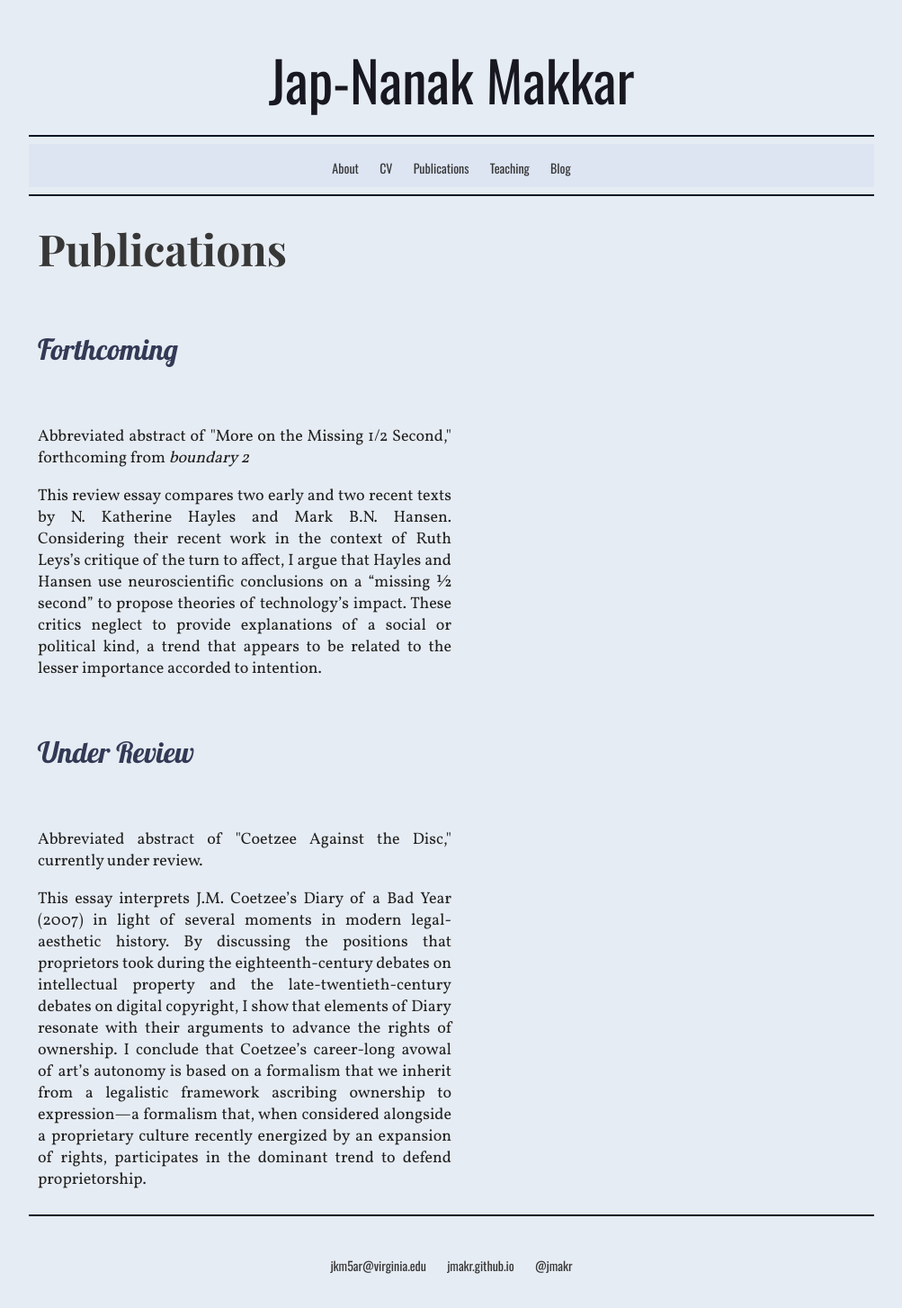
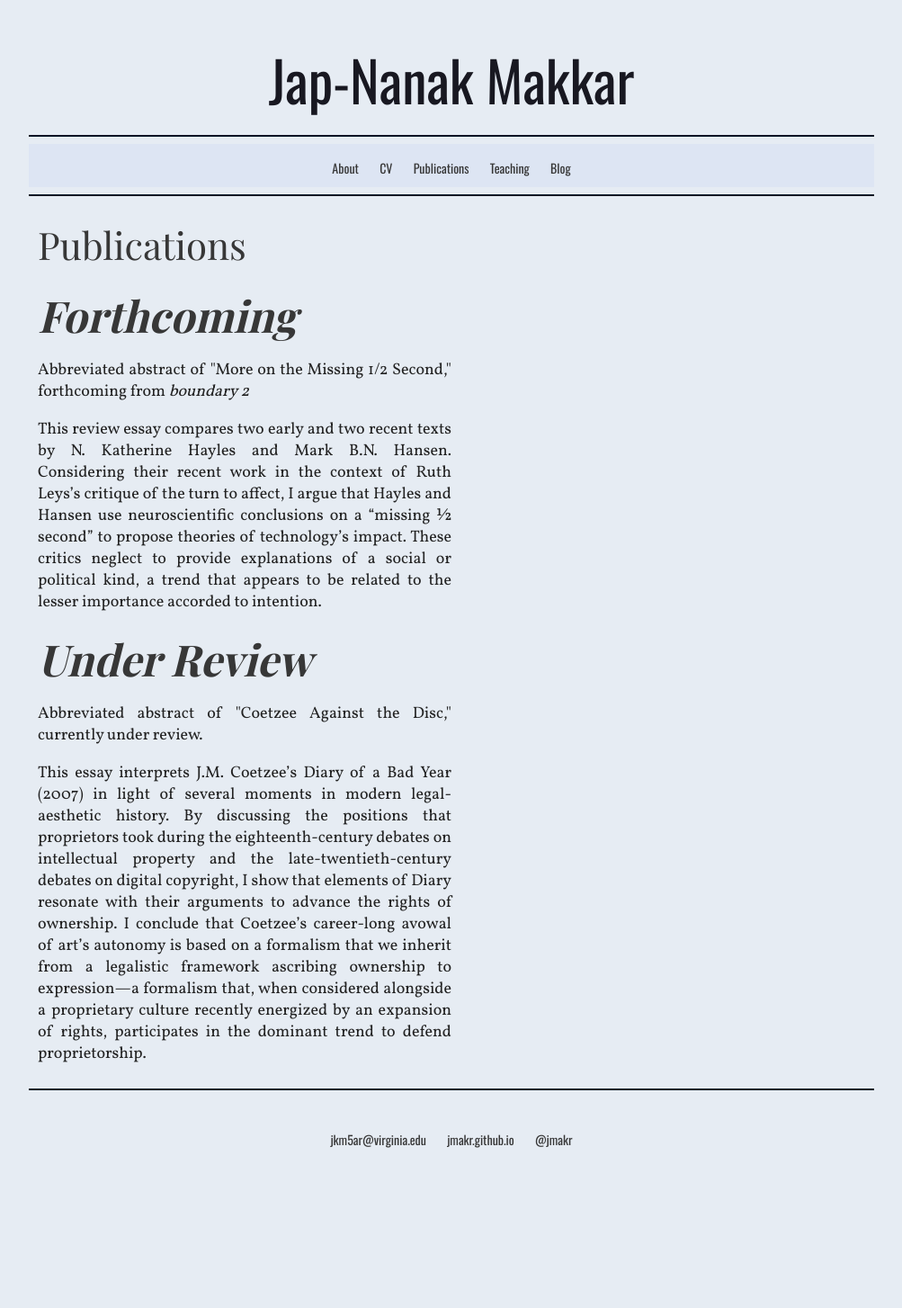
Before and after one commit to jmakr/jmakr.github.io, a Jekyll site: the page built from publications/index.html, in a window 1280 px wide. Shown: the whole page at 90% size, without its empty margins (138-1141 px from the left). Built offline with Jekyll 4.4.1, drawn with Linux system fonts in a browser that asks for light colours; some web fonts are replaced; after the commit the page ends 1314 px from its top, so only the background shows below that.

Commit message:
Update index.html

```diff
--- a/publications/index.html
+++ b/publications/index.html
@@ -6,10 +6,10 @@ title: Publications
 
 <div id="blurb2" class="article grid_6">
     	<br>
-        <p6>{{ page.title }}</p6>
+        <p4>{{ page.title }}</p4>
         <br>
         <br>
-        <h4>Forthcoming </h4>
+        <p5>Forthcoming </p5>
          <p align="justify"> Abbreviated abstract of "More on the Missing 1/2 Second," forthcoming from <i>boundary 2</i></p>
          <p align="justify"> This review essay compares two early and two recent texts by N. Katherine
             Hayles and Mark B.N. Hansen. Considering their recent work in the context of Ruth
@@ -26,7 +26,7 @@ title: Publications
 
 <div id="blurb2" class="article grid_6">
 
-    <h4>Under Review </h4>
+    <p5>Under Review </p5>
         <p align="justify"> Abbreviated abstract of "Coetzee Against the Disc," currently under review.</p>
         <p align="justify"> This essay interprets J.M. Coetzee’s Diary of a Bad Year (2007) in light of several moments in modern legal-aesthetic history. By discussing the positions that proprietors took during the eighteenth-century debates on intellectual property and the late-twentieth-century debates on digital copyright, I show that elements of Diary resonate with their arguments to advance the rights of ownership. I conclude that Coetzee’s career-long avowal of art’s autonomy is based on a formalism that we inherit from a legalistic framework ascribing ownership to expression—a formalism that, when considered alongside a proprietary culture recently energized by an expansion of rights, participates in the dominant trend to defend proprietorship. </p>
 
```
